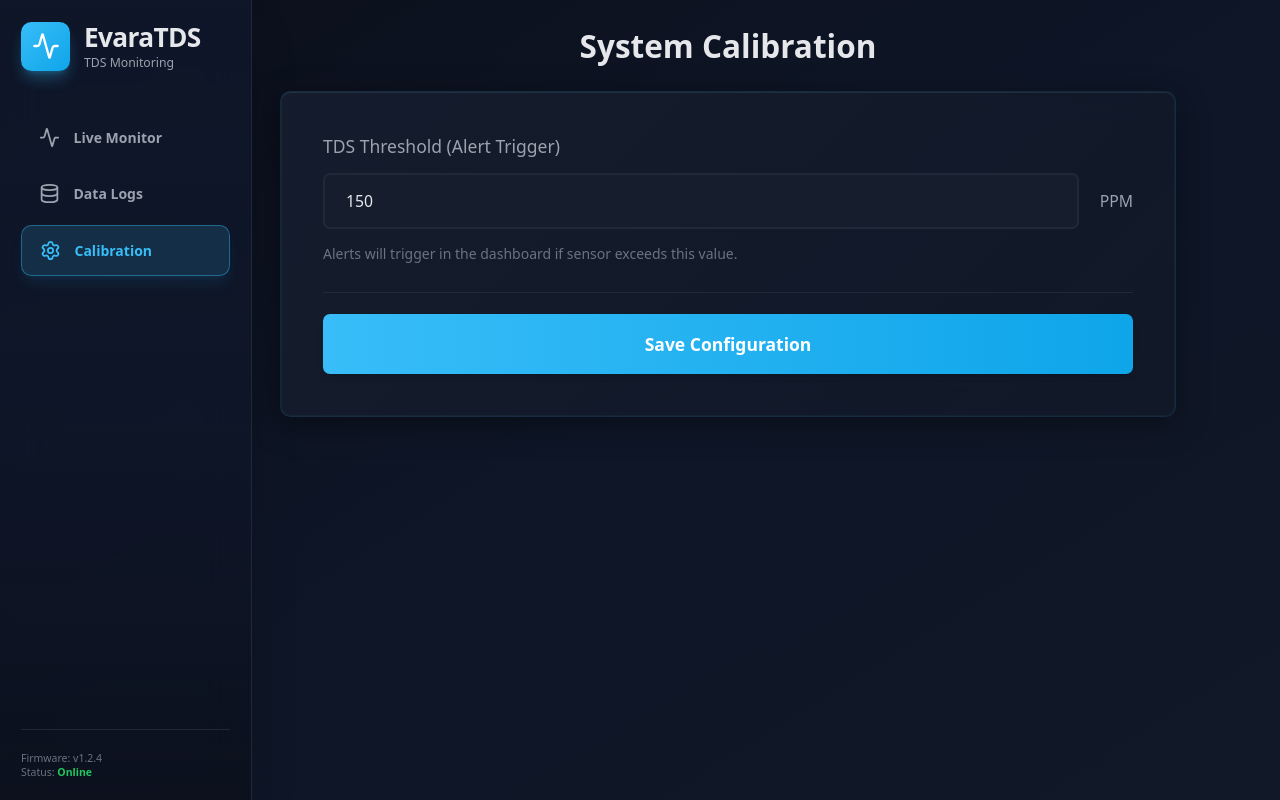
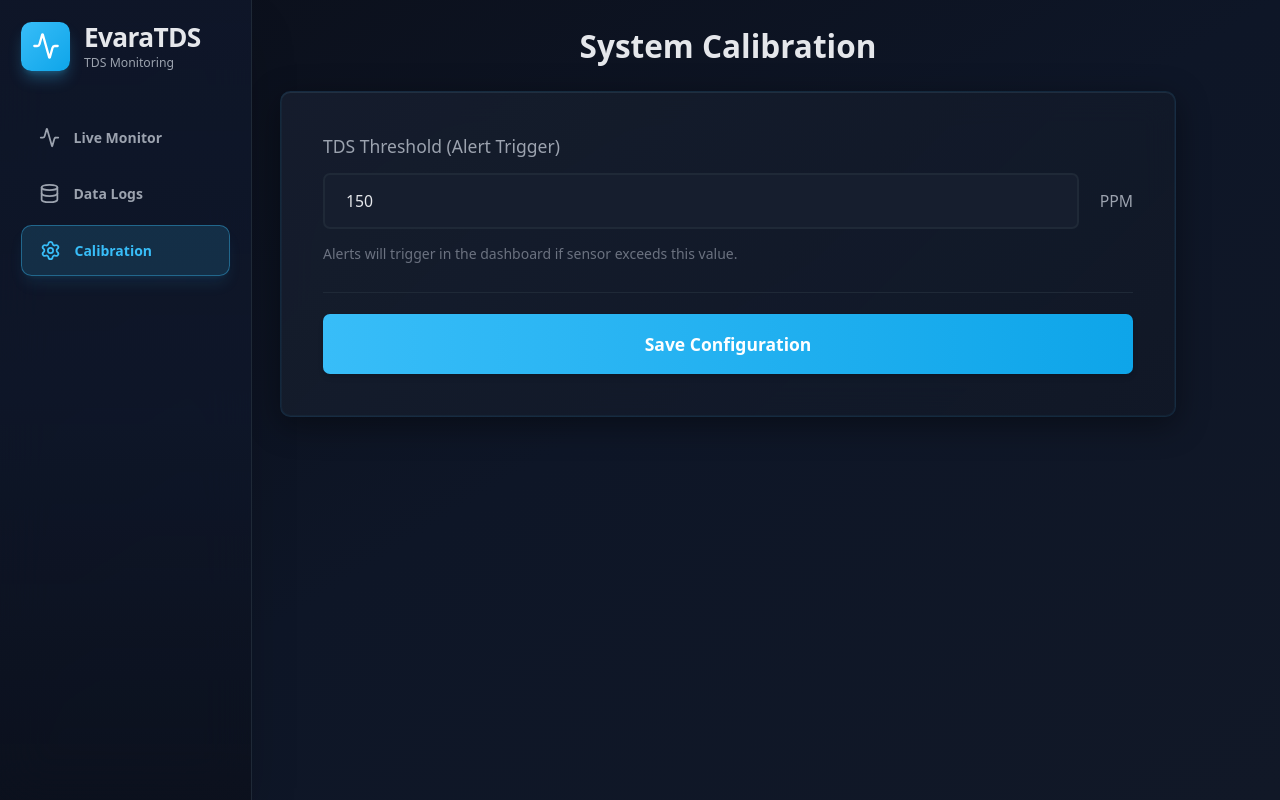
Before and after one commit to aditya08deole/EvaraTDS-Dashboard, a React (Vite) app in the folder frontend/: page /settings in a window 1280 px wide. Built offline with nearby package versions, Linux system fonts and the light colour scheme; no server answers; the HTML template or start-up script is replaced by a standard one.

Commit message:
Remove duplicate firmware info from bottom left sidebar

```diff
--- a/frontend/src/components/layout/GlassLayout.tsx
+++ b/frontend/src/components/layout/GlassLayout.tsx
@@ -31,11 +31,6 @@ const GlassLayout: React.FC<LayoutProps> = ({ children }) => {
             <NavItem to="/history" icon={Database} label="Data Logs" />
             <NavItem to="/settings" icon={SettingsIcon} label="Calibration" />
           </nav>
-
-          <div className="text-xs text-[#6B7280] mt-auto pt-6 border-t border-[#1F2937]">
-            <div>Firmware: v1.2.4</div>
-            <div>Status: <span className="text-[#22C55E] font-semibold">Online</span></div>
-          </div>
         </aside>
 
         <main className="flex-1 p-4 lg:p-8 overflow-y-auto z-10">
```
